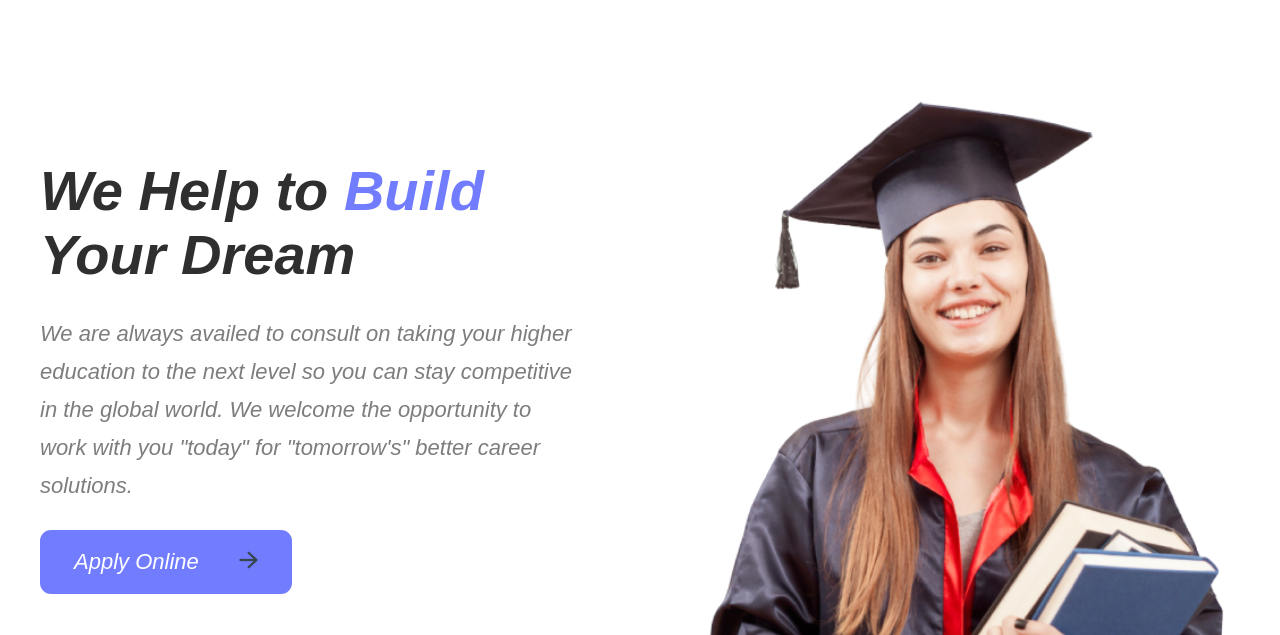
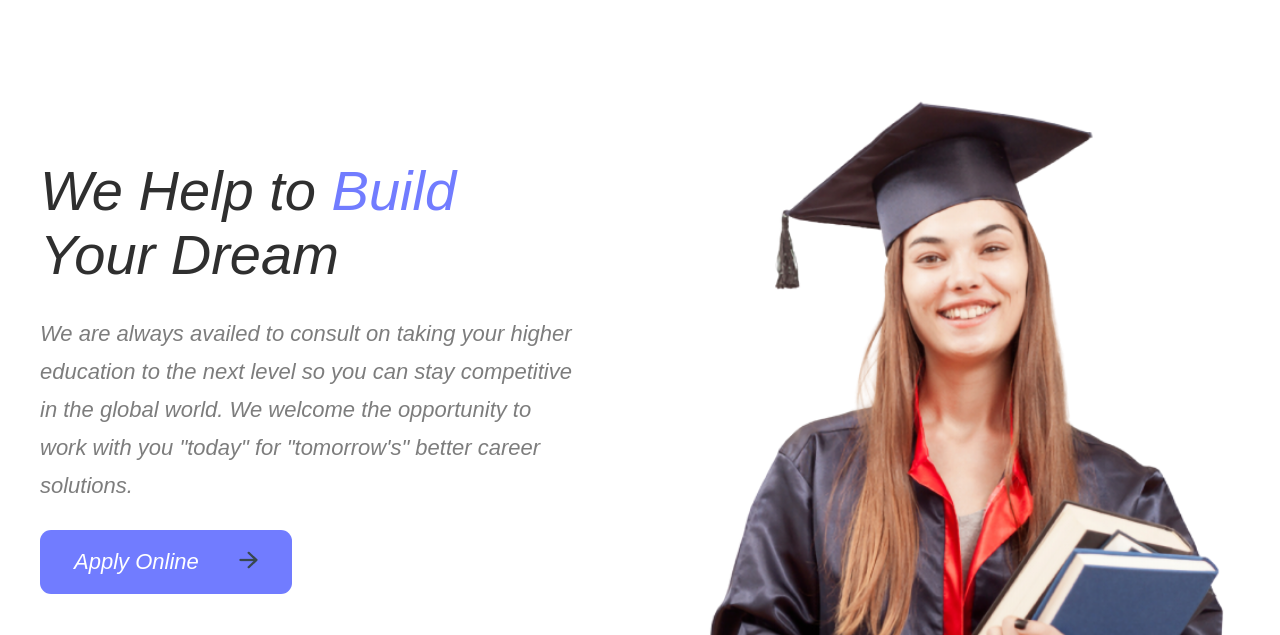
Before and after one commit to younessoudouh/Executive, a plain HTML site: page index.html in a window 1280 px wide. Shown: the part 114-749 px from the top of the page. Drawn offline with Linux system fonts and the light colour scheme.

Commit message:
modify title font-weight

```diff
--- a/style.css
+++ b/style.css
@@ -112,7 +112,7 @@ h1 {
     line-height: 64px;
     color: #2F2F2F;
     margin-bottom: 28px;
-    font-weight: 400px;
+    font-weight: 400;
 }
 
 .header .container .title h1 span {
```
